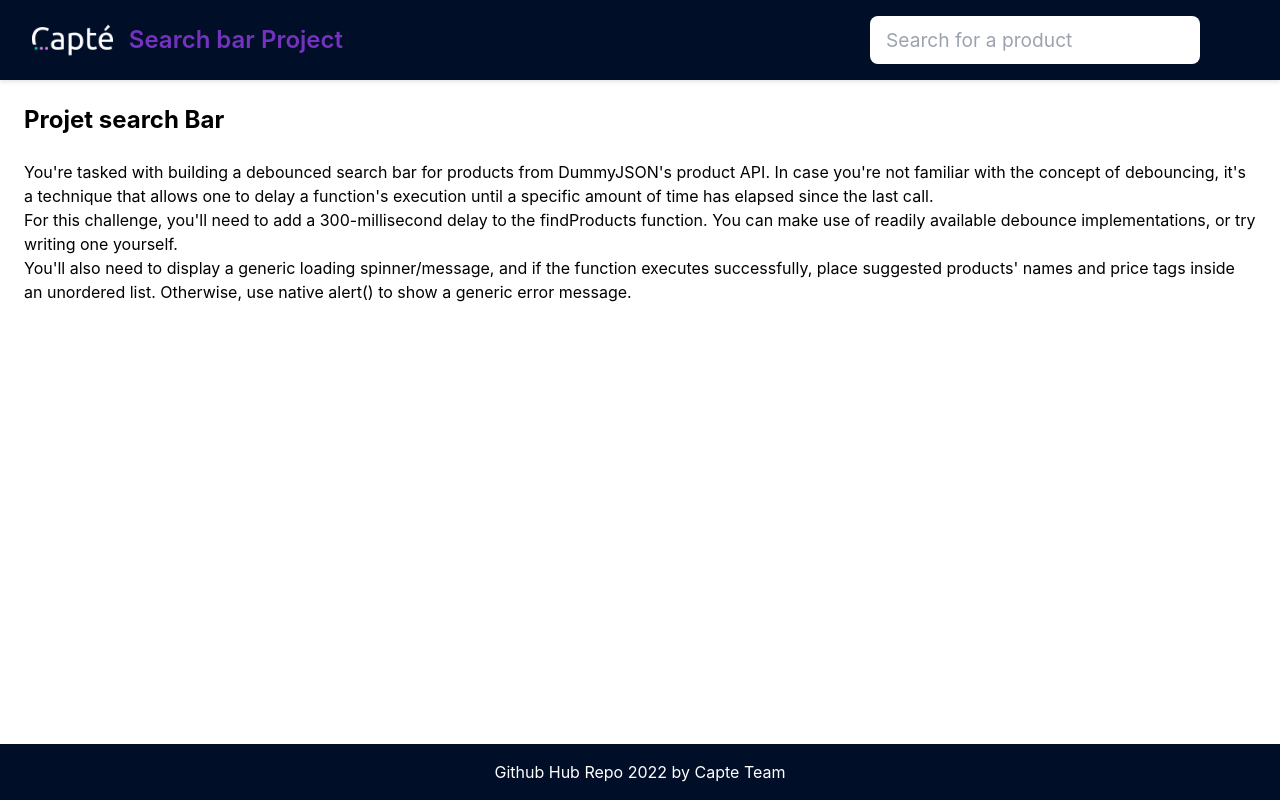
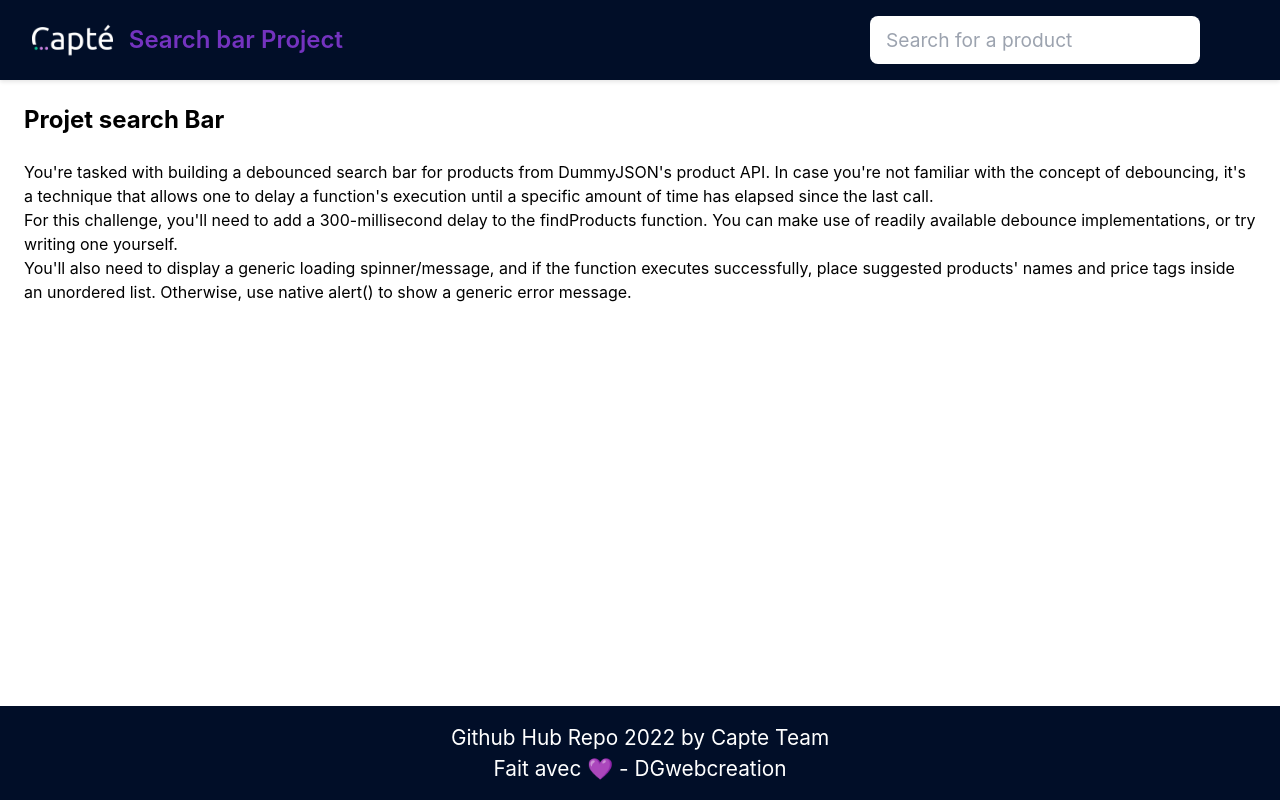
Before and after one commit to letotor/capte-search-bar, a Vue app: page / in a window 1280 px wide. Built offline with nearby package versions, Linux system fonts and the light colour scheme.

Commit message:
update readme and footer

```diff
--- a/src/views/Footer.vue
+++ b/src/views/Footer.vue
@@ -2,12 +2,13 @@
    <footer class="bottom-0 fixed w-full text-center">
 
       <a
-        href="https://github.com/Advent-Of-Vue/2022-gift-search-bar"
+        href="https://github.com/letotor/capte-search-bar"
         target="_blank"
         rel="noreferrer noopener"
       >
         Github Hub Repo 2022 by Capte Team
       </a>
+      <p>Fait avec 💜 - DGwebcreation</p>
     </footer>
 </template>
 
@@ -20,6 +21,12 @@ footer{
   background-color: var(--bg-primary);
   color: #fff;
   padding: 1rem;
+  display : flex;
+  flex-direction: column;
+  justify-content: center;
+  align-items: center;
+  font-size: 1.3rem;
+
 
   a{
     color: #fff;
```
Also changed, not shown: 1 other file (tests, documents, lock files or other folders).
